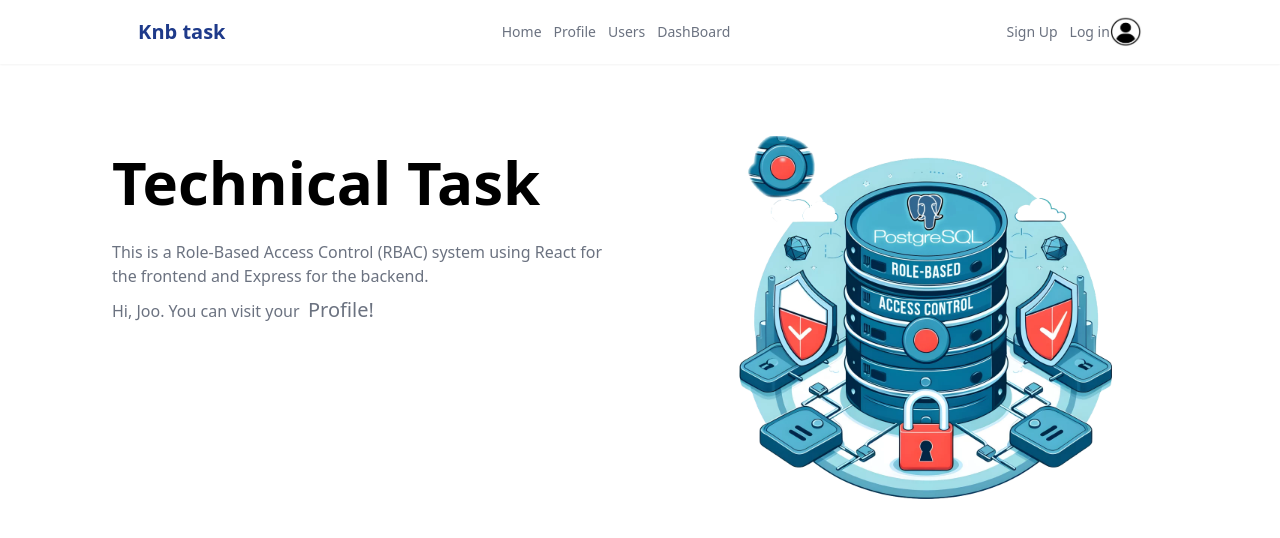
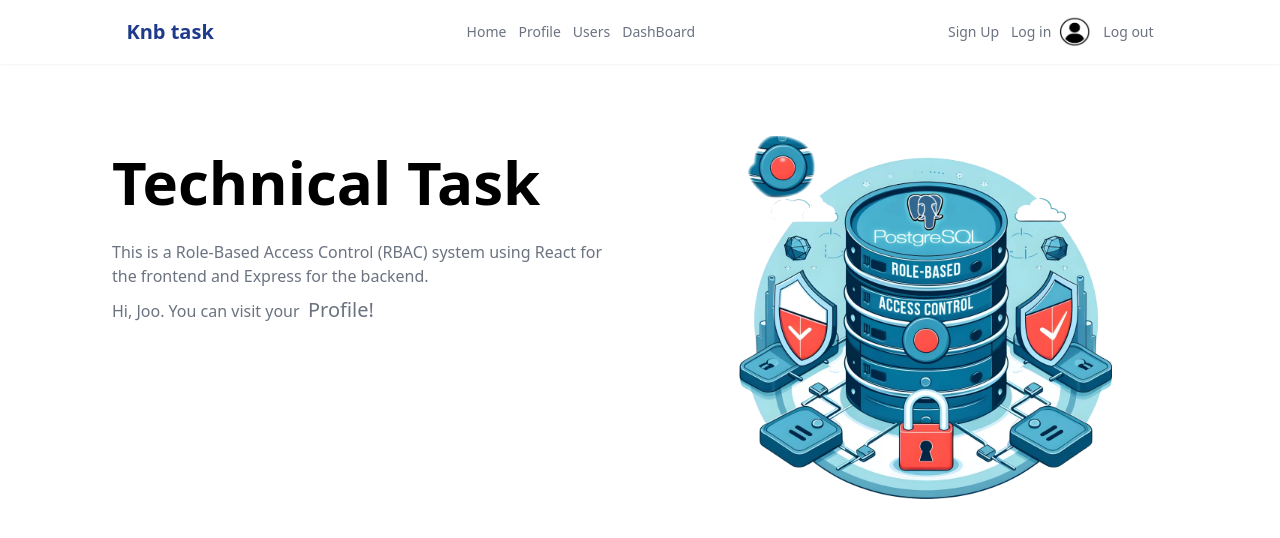
Before and after one commit to JooZef315/RBAC-System, a React (Vite) app in the folder client/: page / in a window 1280 px wide. Shown: the top 538 px of the page. Built offline with nearby package versions, Linux system fonts and the light colour scheme.

Commit message:
fix(client): add log out button

```diff
--- a/client/src/components/navbar.tsx
+++ b/client/src/components/navbar.tsx
@@ -19,8 +19,8 @@ export default function Navbar() {
           <Link to="/dashboard">DashBoard</Link>
         </li>
       </ul>
-      <div className="hidden sm:flex">
-        <ul className="hidden sm:flex justify-center items-center gap-3 text-gray-500 text-sm">
+      <div className="hidden sm:flex gap-2">
+        <ul className="flex justify-center items-center gap-3 text-gray-500 text-sm">
           <li className="hover:text-gray-800">
             <Link to="/signup">Sign Up</Link>
           </li>
@@ -28,9 +28,17 @@ export default function Navbar() {
             <Link to="/login">Log in</Link>
           </li>
         </ul>
-        <Link to="/profile">
-          <img src={userImg} className="h-8 w-8 rounded-full" />
-        </Link>
+        <div className="hidden sm:flex gap-3">
+          <Link to="/profile">
+            <img src={userImg} className="h-8 w-8 rounded-full" />
+          </Link>
+          <button
+            type="button"
+            className="text-gray-500 text-sm hover:text-gray-800"
+          >
+            Log out
+          </button>
+        </div>
       </div>
       <div className="sm:hidden flex flex-col gap-1">
         <div className="h-1 w-5 bg-black rounded-md"></div>
```
